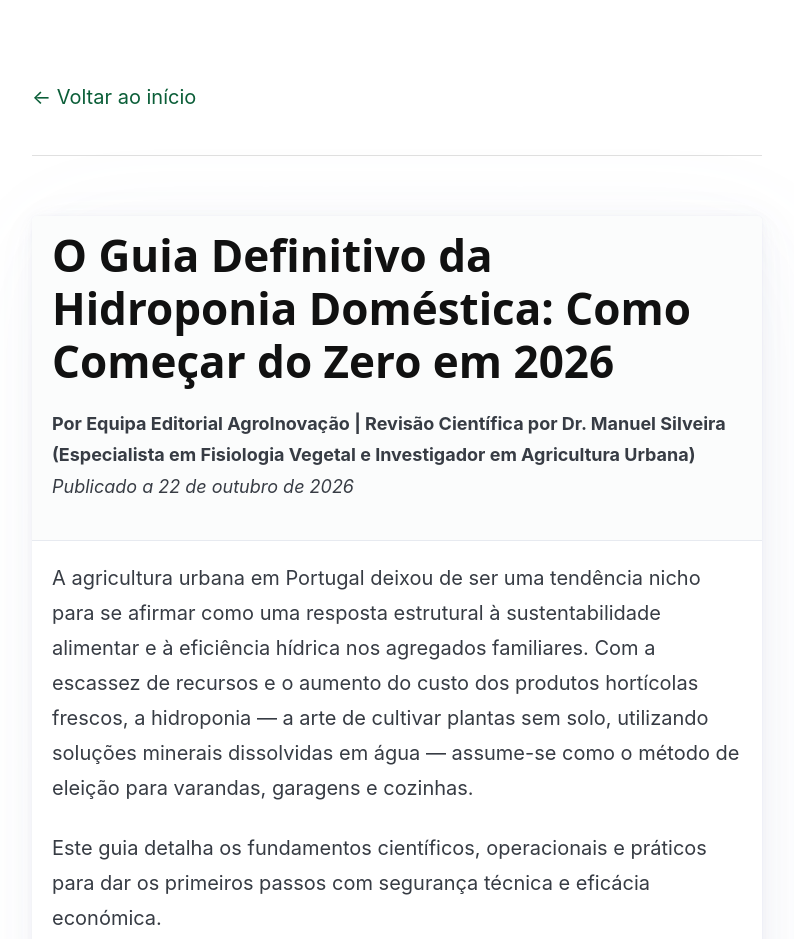
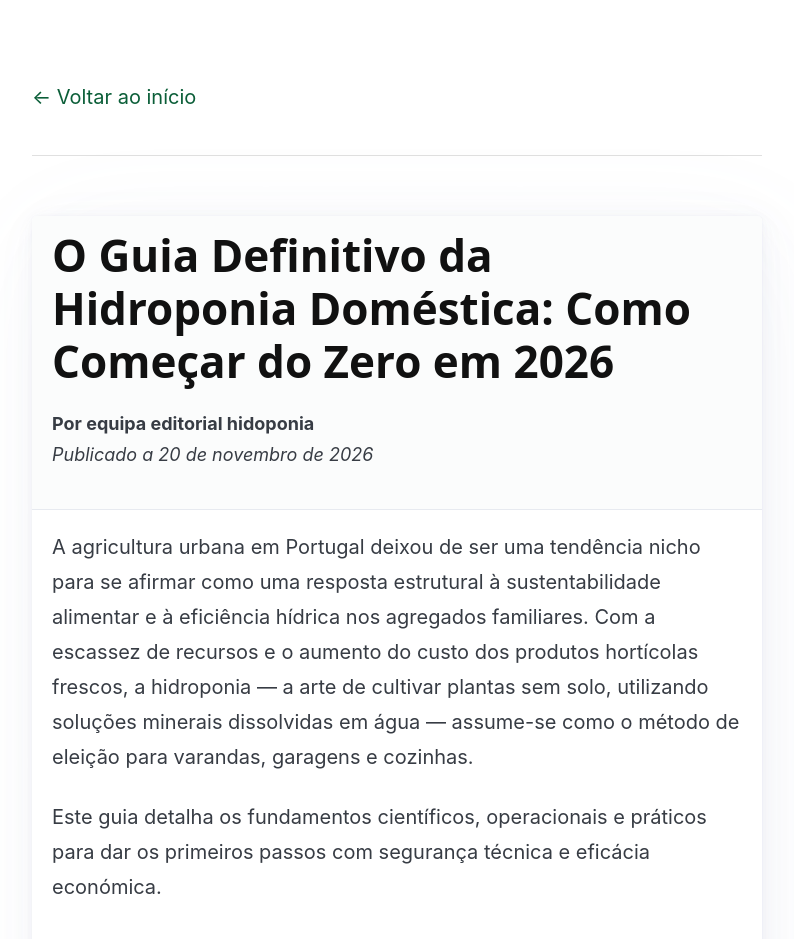
Before and after one commit to slima-form/hidroponia, a plain HTML site: page guia-hidroponia-domestica.html in a window 1280 px wide. Shown: the top 939 px of the page, without its empty margins (243-1037 px from the left). Drawn offline with nearby package versions, Linux system fonts and the light colour scheme.

Commit message:
Update guia-hidroponia-domestica.html

```diff
--- a/guia-hidroponia-domestica.html
+++ b/guia-hidroponia-domestica.html
@@ -198,8 +198,8 @@
                 <h1 itemprop="headline">O Guia Definitivo da Hidroponia Doméstica: Como Começar do Zero em 2026</h1>
                 <div class="meta-info">
                     <p>
-                        <strong>Por <span itemprop="author">Equipa Editorial AgroInovação</span> | Revisão Científica por <span itemprop="reviewedBy">Dr. Manuel Silveira</span> (Especialista em Fisiologia Vegetal e Investigador em Agricultura Urbana)</strong><br>
-                        <time itemprop="datePublished" datetime="2026-10-22"><em>Publicado a 22 de outubro de 2026</em></time>
+                        <strong>Por <span itemprop="author">equipa editorial hidoponia</span> </strong><br>
+                        <time itemprop="datePublished" datetime="2026-10-22"><em>Publicado a 20 de novembro de 2026</em></time>
                     </p>
                 </div>
             </header>
```
